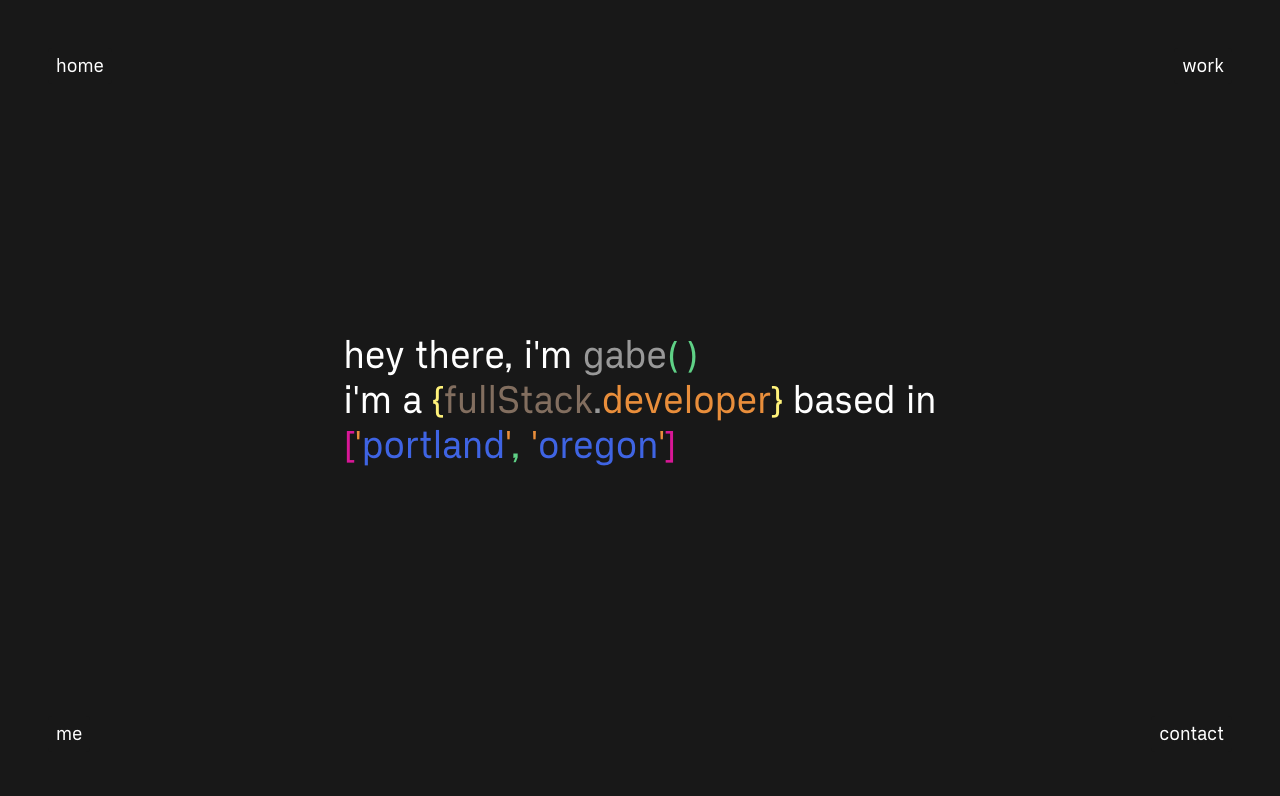
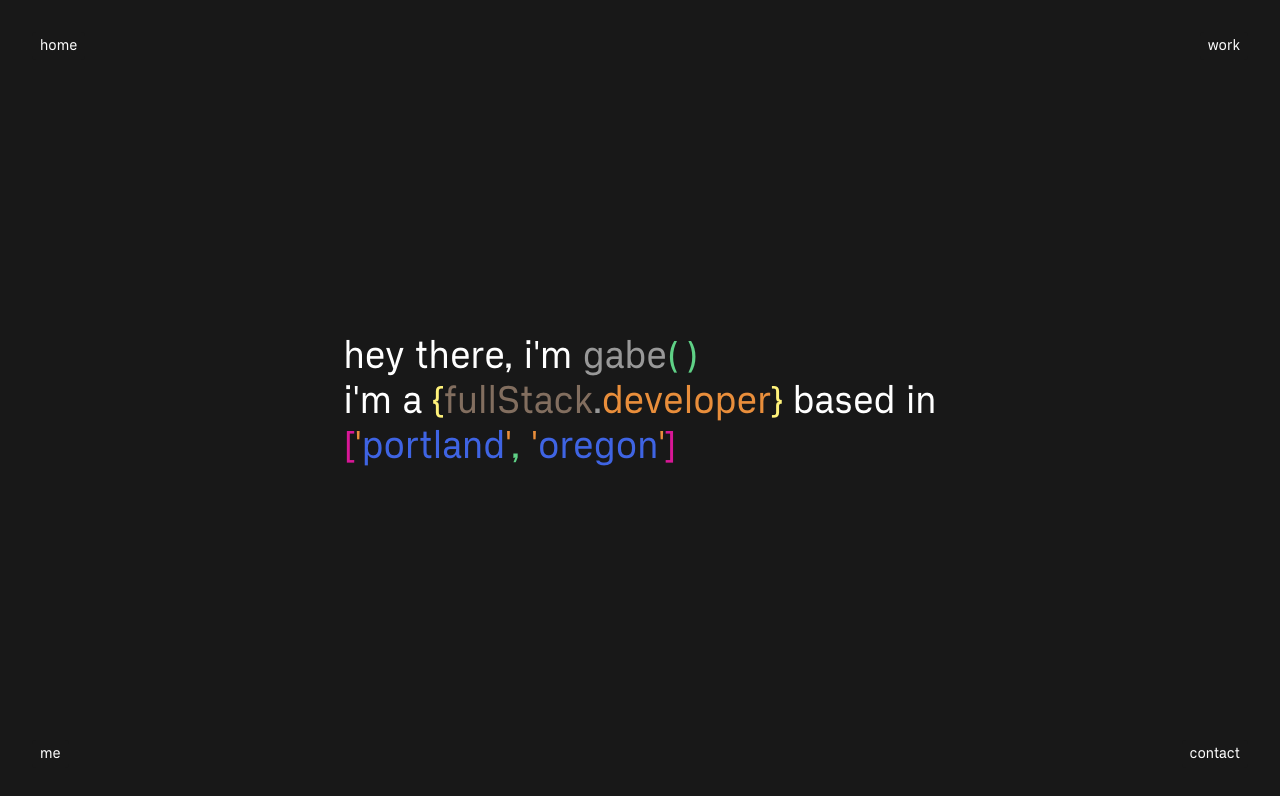
Before and after one commit to gabewolford/react-portfolio, a React (Vite) app: page / in a window 1280 px wide. Shown: the top 796 px of the page. Built offline with nearby package versions, Linux system fonts and the light colour scheme.

Commit message:
restyled nav links

```diff
--- a/src/components/Nav/index.jsx
+++ b/src/components/Nav/index.jsx
@@ -6,14 +6,14 @@ export default function Nav() {
         <nav className="fixed">
             <Link
                 to='/'
-                className="fixed text-md top-8 left-8 px-2 py-1 bg-transparent rounded lg:top-12 lg:left-12 lg:text-lg hover:text-pink hover:underline hover:decoration-wavy hover:underline-offset-4 hover:decoration-2 hover:font-bold transtion ease-in-out duration-500"
+                className="fixed text-sm top-8 left-8 px-2 py-1 bg-transparent rounded lg:top-8 lg:left-8 hover:text-pink hover:underline hover:underline-offset-8 hover:decoration-2 hover:font-bold transtion ease-in-out duration-500"
                 >
                 home
             </Link>
 
             <Link
                 to='/work'
-                className="fixed fixed text-md top-8 right-8 px-2 py-1 bg-transparent rounded lg:top-12 lg:right-12 lg:text-lg hover:text-green hover:underline hover:decoration-wavy hover:underline-offset-4 hover:decoration-2 hover:font-bold transtion ease-in-out duration-500"
+                className="fixed fixed text-sm top-8 right-8 px-2 py-1 bg-transparent rounded lg:top-8 lg:right-8 hover:text-green hover:underline hover:underline-offset-8 hover:decoration-2 hover:font-bold transtion ease-in-out duration-500"
                 >
                 work
             </Link>
@@ -21,14 +21,14 @@ export default function Nav() {
 
             <Link
                 to='/me'
-                className="fixed text-md bottom-8 left-8 px-2 py-1 bg-transparent rounded lg:bottom-12 lg:left-12 lg:text-lg hover:text-orange hover:underline hover:decoration-wavy hover:underline-offset-4 hover:decoration-2 hover:font-bold transtion ease-in-out duration-500"
+                className="fixed text-sm bottom-8 left-8 px-2 py-1 bg-transparent rounded lg:bottom-8 lg:left-8 hover:text-orange hover:underline hover:underline-offset-8 hover:decoration-2 hover:font-bold transtion ease-in-out duration-500"
                 >
                 me
             </Link>
 
             <div>
                 <a href="mailto:gabewolford@gmail.com"
-                className="fixed text-md bottom-8 right-8 px-2 py-1 bg-transparent rounded lg:bottom-12 lg:right-12 lg:text-lg hover:text-yellow hover:underline hover:decoration-wavy hover:underline-offset-4 hover:decoration-2 hover:font-bold transtion ease-in-out duration-500">contact</a>
+                className="fixed text-sm bottom-8 right-8 px-2 py-1 bg-transparent rounded lg:bottom-8 lg:right-8 hover:text-yellow hover:underline hover:underline-offset-8 hover:decoration-2 hover:font-bold transtion ease-in-out duration-500">contact</a>
             </div>
         </nav>
         </>
```
